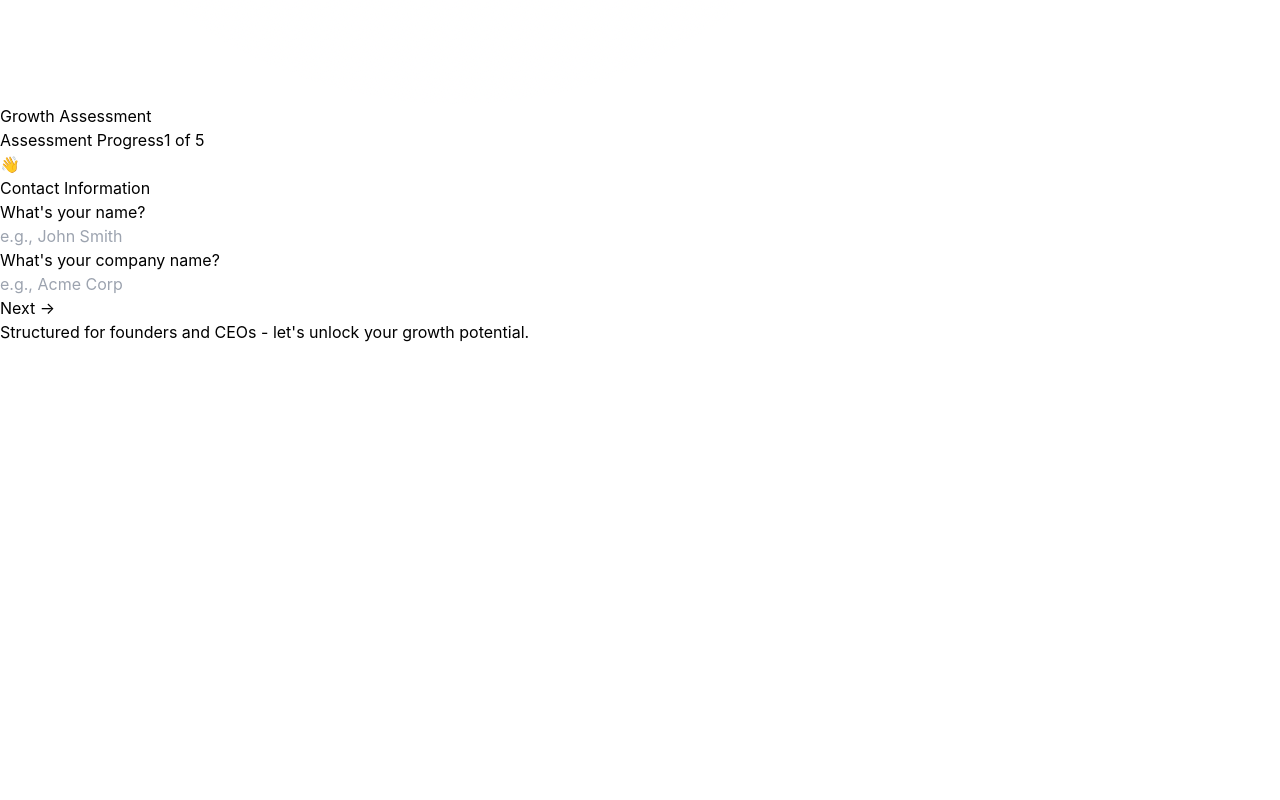
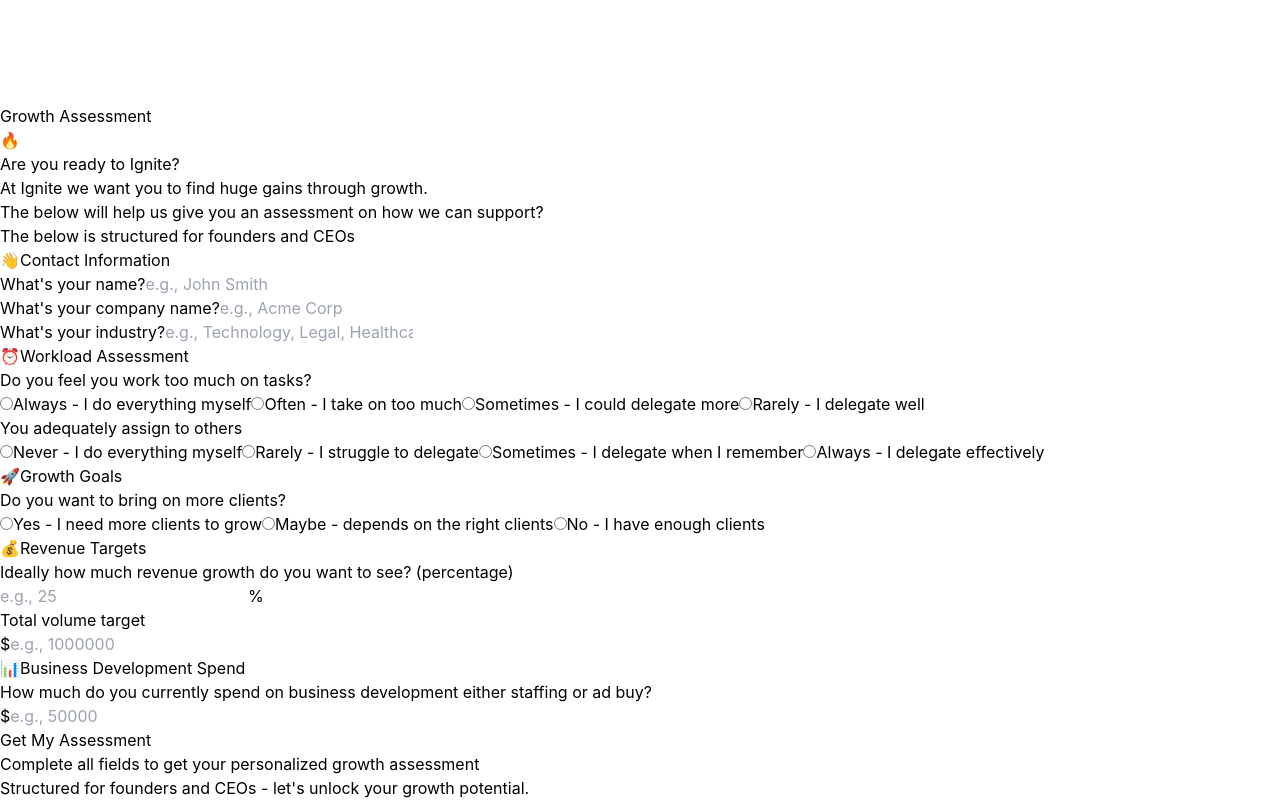
Before and after one commit to Ignite-Strategies/ignitebd-frontend, a React (Vite) app: page /assessment in a window 1280 px wide. Shown: the part 796-1596 px from the top of the page. Before the commit the page ends 1140 px from the top, so only its background shows below. Built offline with nearby package versions, Linux system fonts and the light colour scheme.

Commit message:
Fix assessment: single form, industry field, proper OpenAI JSON structure for 2 paragraphs

```diff
--- a/src/pages/Assessment.jsx
+++ b/src/pages/Assessment.jsx
@@ -4,10 +4,10 @@
 
 export default function Assessment() {
   const navigate = useNavigate();
-  const [currentStep, setCurrentStep] = useState(0);
   const [assessment, setAssessment] = useState({
     name: '',
     company: '',
+    industry: '',
     workTooMuch: '',
     assignTasks: '',
     wantMoreClients: '',
@@ -18,113 +18,10 @@
   const [calculating, setCalculating] = useState(false);
   const [result, setResult] = useState(null);
 
-  const steps = [
-    {
-      id: 'contact',
-      title: 'Contact Information',
-      icon: '👋',
-      questions: [
-        {
-          id: 'name',
-          question: 'What\'s your name?',
-          type: 'input',
-          placeholder: 'e.g., John Smith'
-        },
-        {
-          id: 'company',
-          question: 'What\'s your company name?',
-          type: 'input',
-          placeholder: 'e.g., Acme Corp'
-        }
-      ]
-    },
-    {
-      id: 'workload',
-      title: 'Workload Assessment',
-      icon: '⏰',
-      questions: [
-        {
-          id: 'workTooMuch',
-          question: 'Do you feel you work too much on tasks?',
-          type: 'radio',
-          options: [
-            { value: 'always', label: 'Always - I do everything myself' },
-            { value: 'often', label: 'Often - I take on too much' },
-            { value: 'sometimes', label: 'Sometimes - I could delegate more' },
-            { value: 'rarely', label: 'Rarely - I delegate well' }
-          ]
-        },
-        {
-          id: 'assignTasks',
-          question: 'You adequately assign to others',
-          type: 'radio',
-          options: [
-            { value: 'never', label: 'Never - I do everything myself' },
-            { value: 'rarely', label: 'Rarely - I struggle to delegate' },
-            { value: 'sometimes', label: 'Sometimes - I delegate when I remember' },
-            { value: 'always', label: 'Always - I delegate effectively' }
-          ]
-        }
-      ]
-    },
-    {
-      id: 'growth',
-      title: 'Growth Goals',
-      icon: '🚀',
-      questions: [
-        {
-          id: 'wantMoreClients',
-          question: 'Do you want to bring on more clients?',
-          type: 'radio',
-          options: [
-            { value: 'yes', label: 'Yes - I need more clients to grow' },
-            { value: 'maybe', label: 'Maybe - depends on the right clients' },
-            { value: 'no', label: 'No - I have enough clients' }
-          ]
-        }
-      ]
-    },
-    {
-      id: 'revenue',
-      title: 'Revenue Targets',
-      icon: '💰',
-      questions: [
-        {
-          id: 'revenueGrowthPercent',
-          question: 'Ideally how much revenue growth do you want to see? (percentage)',
-          type: 'input',
-          placeholder: 'e.g., 25',
-          suffix: '%'
-        },
-        {
-          id: 'totalVolume',
-          question: 'Total volume target',
-          type: 'input',
-          placeholder: 'e.g., 1000000',
-          prefix: '$'
-        }
-      ]
-    },
-    {
-      id: 'spend',
-      title: 'Business Development Spend',
-      icon: '📊',
-      questions: [
-        {
-          id: 'bdSpend',
-          question: 'How much do you currently spend on business development either staffing or ad buy?',
-          type: 'input',
-          placeholder: 'e.g., 50000',
-          prefix: '$'
-        }
-      ]
-    }
-  ];
-
-  const handleInputChange = (questionId, value) => {
+  const handleInputChange = (field, value) => {
     setAssessment(prev => ({
       ...prev,
-      [questionId]: value
+      [field]: value
     }));
   };
 
@@ -132,40 +29,14 @@
     try {
       setCalculating(true);
 
-      // Calculate a simple score based on responses
-      let score = 0;
-      let insights = [];
-
-      // Workload scoring
-      if (assessment.workTooMuch === 'always') score += 20;
-      else if (assessment.workTooMuch === 'often') score += 40;
-      else if (assessment.workTooMuch === 'sometimes') score += 60;
-      else if (assessment.workTooMuch === 'rarely') score += 80;
-
-      if (assessment.assignTasks === 'never') score += 20;
-      else if (assessment.assignTasks === 'rarely') score += 40;
-      else if (assessment.assignTasks === 'sometimes') score += 60;
-      else if (assessment.assignTasks === 'always') score += 80;
-
-      // Growth goals scoring
-      if (assessment.wantMoreClients === 'yes') score += 80;
-      else if (assessment.wantMoreClients === 'maybe') score += 60;
-      else if (assessment.wantMoreClients === 'no') score += 40;
-
-      // Revenue and spend analysis
-      const growthPercent = parseInt(assessment.revenueGrowthPercent) || 0;
-      const totalVolume = parseInt(assessment.totalVolume) || 0;
-      const bdSpend = parseInt(assessment.bdSpend) || 0;
-
-      if (growthPercent > 50) insights.push("High growth ambitions - we'll help you scale strategically");
-      if (totalVolume > 1000000) insights.push("Enterprise-level targets - let's build the systems to support this");
-      if (bdSpend < 10000) insights.push("Low BD investment - there's significant opportunity for growth");
+      // Call the backend AssessmentCalculationService with OpenAI integration
+      const response = await api.post('/assessment/coefficient', assessment);
 
       const result = {
-        score: Math.round(score / 3),
+        score: response.data.score,
         breakdown: assessment,
-        insights: insights.length > 0 ? insights : ["Your business has strong potential for growth"],
-        recommendations: [
+        insights: response.data.insights,
+        recommendations: response.data.insights.recommendations || [
           "Systematize your delegation processes",
           "Optimize your business development spend",
           "Build scalable client acquisition systems"
@@ -189,156 +60,42 @@
 
     } catch (error) {
       console.error('Error computing assessment:', error);
+      // Fallback to simple result if API fails
+      const result = {
+        score: 65,
+        breakdown: assessment,
+        insights: {
+          igniteGrowthAssessment: "Ignite Growth Assessment",
+          relateWithUser: "It sounds like you are feeling overwhelmed with tasks and want to grow your business - you want more clients and better delegation.",
+          growthNeeds: "To get there, you need more business development activities and a systematic approach to delegation and growth planning.",
+          deeperDive: "This assessment shows the foundation for a deeper dive into your specific growth strategy once you become a client.",
+          nextSteps: "Ready to take the next step in your growth journey?"
+        },
+        recommendations: [
+          "Systematize your delegation processes",
+          "Optimize your business development spend",
+          "Build scalable client acquisition systems"
+        ]
+      };
+      setResult(result);
     } finally {
       setCalculating(false);
     }
   };
 
-  const isStepComplete = (step) => {
-    return step.questions.every(question => {
-      const value = assessment[question.id];
-      return value && value.toString().trim() !== '';
-    });
+  const isFormComplete = () => {
+    return assessment.name &&
+           assessment.company &&
+           assessment.industry &&
+           assessment.workTooMuch &&
+           assessment.assignTasks &&
+           assessment.wantMoreClients &&
+           assessment.revenueGrowthPercent &&
+           assessment.totalVolume &&
+           assessment.bdSpend;
   };
 
-  const getCurrentStepQuestions = () => {
-    return steps[currentStep]?.questions || [];
-  };
-
-  const canProceed = () => {
-    return isStepComplete(steps[currentStep]);
-  };
-
-  if (currentStep < steps.length) {
-    const step = steps[currentStep];
-    const questions = getCurrentStepQuestions();
-
-    return (
-      <div className="min-h-screen bg-gradient-to-br from-red-900 via-orange-900 to-red-800 flex items-center justify-center p-8">
-        {/* Header with Logo */}
-        <div className="absolute top-0 left-0 right-0 p-6 z-10">
-          <div className="max-w-6xl mx-auto flex items-center justify-between">
-            <div className="flex items-center gap-3">
-              <img src="/logo.png" alt="Ignite Strategies" className="h-10" />
-            </div>
-            <div className="text-white/80 text-sm">
-              Growth Assessment
-            </div>
-          </div>
-        </div>
-
-        <div className="max-w-4xl w-full">
-
-          {/* Progress Bar */}
-          <div className="mb-8">
-            <div className="flex justify-between text-sm text-white/60 mb-2">
-              <span>Assessment Progress</span>
-              <span>{currentStep + 1} of {steps.length}</span>
-            </div>
-            <div className="w-full bg-white/20 rounded-full h-2">
-              <div
-                className="bg-gradient-to-r from-red-400 to-orange-500 rounded-full h-2 transition-all duration-500"
-                style={{ width: `${((currentStep + 1) / steps.length) * 100}%` }}
-              />
-            </div>
-          </div>
-
-          {/* Assessment Card */}
-          <div className="bg-white/10 backdrop-blur-md rounded-3xl shadow-2xl p-10 border border-white/20">
-
-            {/* Header */}
-            <div className="text-center mb-8">
-              <div className="text-6xl mb-4">{step.icon}</div>
-              <h1 className="text-4xl font-black text-white mb-3">{step.title}</h1>
-            </div>
-
-            {/* Questions */}
-            <div className="space-y-8 mb-8">
-              {questions.map((question) => (
-                <div key={question.id}>
-                  <h3 className="text-xl font-bold text-white mb-4">{question.question}</h3>
-
-                  {question.type === 'radio' ? (
-                    <div className="space-y-3">
-                      {question.options.map((option) => (
-                        <label key={option.value} className="flex items-center space-x-3 cursor-pointer">
-                          <input
-                            type="radio"
-                            name={question.id}
-                            value={option.value}
-                            checked={assessment[question.id] === option.value}
-                            onChange={(e) => handleInputChange(question.id, e.target.value)}
-                            className="w-5 h-5 text-red-600"
-                          />
-                          <span className="text-white/90">{option.label}</span>
-                        </label>
-                      ))}
-                    </div>
-                  ) : (
-                    <div className="flex items-center gap-3">
-                      {question.prefix && (
-                        <span className="text-white text-xl font-bold">{question.prefix}</span>
-                      )}
-                      <input
-                        type={question.id.includes('Volume') || question.id.includes('Spend') ? 'number' : 'number'}
-                        value={assessment[question.id] || ''}
-                        onChange={(e) => handleInputChange(question.id, e.target.value)}
-                        placeholder={question.placeholder}
-                        className="flex-1 px-4 py-3 bg-white/20 border border-white/30 rounded-xl text-white placeholder-white/60 focus:outline-none focus:ring-2 focus:ring-red-500"
-                      />
-                      {question.suffix && (
-                        <span className="text-white text-xl font-bold">{question.suffix}</span>
-                      )}
-                    </div>
-                  )}
-                </div>
-              ))}
-            </div>
-
-            {/* Navigation */}
-            <div className="flex justify-between">
-              {currentStep > 0 && (
-                <button
-                  onClick={() => setCurrentStep(currentStep - 1)}
-                  className="px-8 py-3 bg-white/20 text-white rounded-xl font-semibold hover:bg-white/30 transition"
-                >
-                  ← Back
-                </button>
-              )}
-
-              <button
-                onClick={() => currentStep < steps.length - 1 ? setCurrentStep(currentStep + 1) : computeAssessment()}
-                disabled={!canProceed() || calculating}
-                className="ml-auto px-8 py-3 bg-gradient-to-r from-red-600 to-orange-600 text-white font-bold rounded-xl hover:shadow-lg transition hover:scale-105 disabled:opacity-50"
-              >
-                {calculating ? 'Computing...' : currentStep < steps.length - 1 ? 'Next →' : 'Get My Assessment'}
-              </button>
-            </div>
-          </div>
-
-          {/* Welcome Note */}
-          <div className="mt-6 text-center">
-            <p className="text-white/60 text-sm">
-              Structured for founders and CEOs - let's unlock your growth potential.
-            </p>
-          </div>
-        </div>
-      </div>
-    );
-  }
-
-  // Results Screen
-  if (!result) {
-    return (
-      <div className="min-h-screen bg-gradient-to-br from-red-900 via-orange-900 to-red-800 flex items-center justify-center p-8">
-        <div className="text-center">
-          <div className="animate-spin rounded-full h-16 w-16 border-4 border-red-500 border-t-transparent mx-auto mb-4"></div>
-          <p className="text-white text-xl">Computing your growth assessment...</p>
-        </div>
-      </div>
-    );
-  }
-
+  if (result) {
     return (
       <div className="min-h-screen bg-gradient-to-br from-red-900 via-orange-900 to-red-800 flex items-center justify-center p-8">
         <div className="max-w-5xl w-full">
@@ -371,10 +128,9 @@
                  "Excellent Growth Foundation"}
               </h2>
 
-            <div className="space-y-2 mb-8">
-              {result.insights.map((insight, idx) => (
-                <p key={idx} className="text-lg text-white/90">{insight}</p>
-              ))}
+              <div className="space-y-6 mb-8">
+                <p className="text-lg text-white/90 leading-relaxed">{result.insights.relateWithUser}</p>
+                <p className="text-lg text-white/90 leading-relaxed">{result.insights.growthNeeds}</p>
               </div>
             </div>
           </div>
@@ -415,3 +171,250 @@
       </div>
     );
   }
+
+  return (
+    <div className="min-h-screen bg-gradient-to-br from-red-900 via-orange-900 to-red-800 flex items-center justify-center p-8">
+      {/* Header with Logo */}
+      <div className="absolute top-0 left-0 right-0 p-6 z-10">
+        <div className="max-w-6xl mx-auto flex items-center justify-between">
+          <div className="flex items-center gap-3">
+            <img src="/logo.png" alt="Ignite Strategies" className="h-10" />
+          </div>
+          <div className="text-white/80 text-sm">
+            Growth Assessment
+          </div>
+        </div>
+      </div>
+
+      <div className="max-w-4xl w-full">
+
+        {/* Header */}
+        <div className="text-center mb-12">
+          <div className="text-6xl mb-6">🔥</div>
+          <h1 className="text-5xl font-black text-white mb-4">
+            Are you ready to Ignite?
+          </h1>
+          <p className="text-xl text-white/90 mb-2">
+            At Ignite we want you to find huge gains through growth.
+          </p>
+          <p className="text-lg text-white/80">
+            The below will help us give you an assessment on how we can support?
+          </p>
+          <p className="text-sm text-white/70 mt-4">
+            The below is structured for founders and CEOs
+          </p>
+        </div>
+
+        {/* Assessment Form */}
+        <div className="bg-white/10 backdrop-blur-md rounded-3xl shadow-2xl p-10 border border-white/20">
+
+          {/* Contact Information */}
+          <div className="mb-12">
+            <h2 className="text-2xl font-bold text-white mb-6 flex items-center gap-3">
+              <span className="text-3xl">👋</span>
+              Contact Information
+            </h2>
+            <div className="grid grid-cols-1 md:grid-cols-3 gap-6">
+              <div>
+                <label className="block text-white font-semibold mb-2">What's your name?</label>
+                <input
+                  type="text"
+                  value={assessment.name}
+                  onChange={(e) => handleInputChange('name', e.target.value)}
+                  placeholder="e.g., John Smith"
+                  className="w-full px-4 py-3 bg-white/20 border border-white/30 rounded-xl text-white placeholder-white/60 focus:outline-none focus:ring-2 focus:ring-red-500"
+                />
+              </div>
+              <div>
+                <label className="block text-white font-semibold mb-2">What's your company name?</label>
+                <input
+                  type="text"
+                  value={assessment.company}
+                  onChange={(e) => handleInputChange('company', e.target.value)}
+                  placeholder="e.g., Acme Corp"
+                  className="w-full px-4 py-3 bg-white/20 border border-white/30 rounded-xl text-white placeholder-white/60 focus:outline-none focus:ring-2 focus:ring-red-500"
+                />
+              </div>
+              <div>
+                <label className="block text-white font-semibold mb-2">What's your industry?</label>
+                <input
+                  type="text"
+                  value={assessment.industry}
+                  onChange={(e) => handleInputChange('industry', e.target.value)}
+                  placeholder="e.g., Technology, Legal, Healthcare"
+                  className="w-full px-4 py-3 bg-white/20 border border-white/30 rounded-xl text-white placeholder-white/60 focus:outline-none focus:ring-2 focus:ring-red-500"
+                />
+              </div>
+            </div>
+          </div>
+
+          {/* Workload Assessment */}
+          <div className="mb-12">
+            <h2 className="text-2xl font-bold text-white mb-6 flex items-center gap-3">
+              <span className="text-3xl">⏰</span>
+              Workload Assessment
+            </h2>
+            <div className="space-y-8">
+              <div>
+                <h3 className="text-xl font-semibold text-white mb-4">Do you feel you work too much on tasks?</h3>
+                <div className="space-y-3">
+                  {[
+                    { value: 'always', label: 'Always - I do everything myself' },
+                    { value: 'often', label: 'Often - I take on too much' },
+                    { value: 'sometimes', label: 'Sometimes - I could delegate more' },
+                    { value: 'rarely', label: 'Rarely - I delegate well' }
+                  ].map((option) => (
+                    <label key={option.value} className="flex items-center space-x-3 cursor-pointer">
+                      <input
+                        type="radio"
+                        name="workTooMuch"
+                        value={option.value}
+                        checked={assessment.workTooMuch === option.value}
+                        onChange={(e) => handleInputChange('workTooMuch', e.target.value)}
+                        className="w-5 h-5 text-red-600"
+                      />
+                      <span className="text-white/90">{option.label}</span>
+                    </label>
+                  ))}
+                </div>
+              </div>
+
+              <div>
+                <h3 className="text-xl font-semibold text-white mb-4">You adequately assign to others</h3>
+                <div className="space-y-3">
+                  {[
+                    { value: 'never', label: 'Never - I do everything myself' },
+                    { value: 'rarely', label: 'Rarely - I struggle to delegate' },
+                    { value: 'sometimes', label: 'Sometimes - I delegate when I remember' },
+                    { value: 'always', label: 'Always - I delegate effectively' }
+                  ].map((option) => (
+                    <label key={option.value} className="flex items-center space-x-3 cursor-pointer">
+                      <input
+                        type="radio"
+                        name="assignTasks"
+                        value={option.value}
+                        checked={assessment.assignTasks === option.value}
+                        onChange={(e) => handleInputChange('assignTasks', e.target.value)}
+                        className="w-5 h-5 text-red-600"
+                      />
+                      <span className="text-white/90">{option.label}</span>
+                    </label>
+                  ))}
+                </div>
+              </div>
+            </div>
+          </div>
+
+          {/* Growth Goals */}
+          <div className="mb-12">
+            <h2 className="text-2xl font-bold text-white mb-6 flex items-center gap-3">
+              <span className="text-3xl">🚀</span>
+              Growth Goals
+            </h2>
+            <div>
+              <h3 className="text-xl font-semibold text-white mb-4">Do you want to bring on more clients?</h3>
+              <div className="space-y-3">
+                {[
+                  { value: 'yes', label: 'Yes - I need more clients to grow' },
+                  { value: 'maybe', label: 'Maybe - depends on the right clients' },
+                  { value: 'no', label: 'No - I have enough clients' }
+                ].map((option) => (
+                  <label key={option.value} className="flex items-center space-x-3 cursor-pointer">
+                    <input
+                      type="radio"
+                      name="wantMoreClients"
+                      value={option.value}
+                      checked={assessment.wantMoreClients === option.value}
+                      onChange={(e) => handleInputChange('wantMoreClients', e.target.value)}
+                      className="w-5 h-5 text-red-600"
+                    />
+                    <span className="text-white/90">{option.label}</span>
+                  </label>
+                ))}
+              </div>
+            </div>
+          </div>
+
+          {/* Revenue Targets */}
+          <div className="mb-12">
+            <h2 className="text-2xl font-bold text-white mb-6 flex items-center gap-3">
+              <span className="text-3xl">💰</span>
+              Revenue Targets
+            </h2>
+            <div className="grid grid-cols-1 md:grid-cols-2 gap-6">
+              <div>
+                <label className="block text-white font-semibold mb-2">Ideally how much revenue growth do you want to see? (percentage)</label>
+                <div className="flex items-center gap-3">
+                  <input
+                    type="number"
+                    value={assessment.revenueGrowthPercent}
+                    onChange={(e) => handleInputChange('revenueGrowthPercent', e.target.value)}
+                    placeholder="e.g., 25"
+                    className="flex-1 px-4 py-3 bg-white/20 border border-white/30 rounded-xl text-white placeholder-white/60 focus:outline-none focus:ring-2 focus:ring-red-500"
+                  />
+                  <span className="text-white text-xl font-bold">%</span>
+                </div>
+              </div>
+              <div>
+                <label className="block text-white font-semibold mb-2">Total volume target</label>
+                <div className="flex items-center gap-3">
+                  <span className="text-white text-xl font-bold">$</span>
+                  <input
+                    type="number"
+                    value={assessment.totalVolume}
+                    onChange={(e) => handleInputChange('totalVolume', e.target.value)}
+                    placeholder="e.g., 1000000"
+                    className="flex-1 px-4 py-3 bg-white/20 border border-white/30 rounded-xl text-white placeholder-white/60 focus:outline-none focus:ring-2 focus:ring-red-500"
+                  />
+                </div>
+              </div>
+            </div>
+          </div>
+
+          {/* Business Development Spend */}
+          <div className="mb-12">
+            <h2 className="text-2xl font-bold text-white mb-6 flex items-center gap-3">
+              <span className="text-3xl">📊</span>
+              Business Development Spend
+            </h2>
+            <div>
+              <label className="block text-white font-semibold mb-2">How much do you currently spend on business development either staffing or ad buy?</label>
+              <div className="flex items-center gap-3">
+                <span className="text-white text-xl font-bold">$</span>
+                <input
+                  type="number"
+                  value={assessment.bdSpend}
+                  onChange={(e) => handleInputChange('bdSpend', e.target.value)}
+                  placeholder="e.g., 50000"
+                  className="flex-1 px-4 py-3 bg-white/20 border border-white/30 rounded-xl text-white placeholder-white/60 focus:outline-none focus:ring-2 focus:ring-red-500"
+                />
+              </div>
+            </div>
+          </div>
+
+          {/* Submit Button */}
+          <div className="text-center">
+            <button
+              onClick={computeAssessment}
+              disabled={!isFormComplete() || calculating}
+              className="px-12 py-4 bg-gradient-to-r from-red-600 to-orange-600 text-white text-xl font-bold rounded-2xl shadow-2xl hover:shadow-red-500/50 transition-all hover:scale-105 disabled:opacity-50 disabled:cursor-not-allowed"
+            >
+              {calculating ? 'Computing Your Assessment...' : 'Get My Assessment'}
+            </button>
+
+            <p className="text-white/60 text-sm mt-4">
+              Complete all fields to get your personalized growth assessment
+            </p>
+          </div>
+        </div>
+
+        {/* Welcome Note */}
+        <div className="mt-6 text-center">
+          <p className="text-white/60 text-sm">
+            Structured for founders and CEOs - let's unlock your growth potential.
+          </p>
+        </div>
+      </div>
+    </div>
+  );
+}
```
Lines whose indentation alone changed are shown as unchanged.
